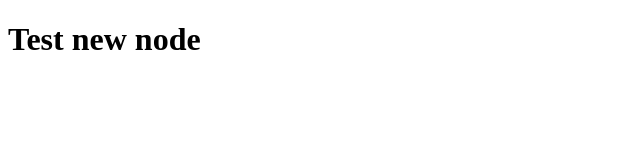
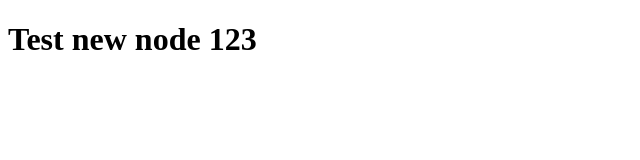
Before and after one commit to dean131/kursi-roda-front-end, a Nuxt app: page / in a window 1280 px wide. Shown: the top 160 px of the page, without its empty margins (0-640 px from the left). Built offline with nearby package versions, Linux system fonts and the light colour scheme.

Commit message:
update homepage title to "Test new node 123"

```diff
--- a/app.vue
+++ b/app.vue
@@ -1,5 +1,5 @@
 <template>
     <div>
-        <h1>Test new node</h1>
+        <h1>Test new node 123</h1>
     </div>
 </template>
```
